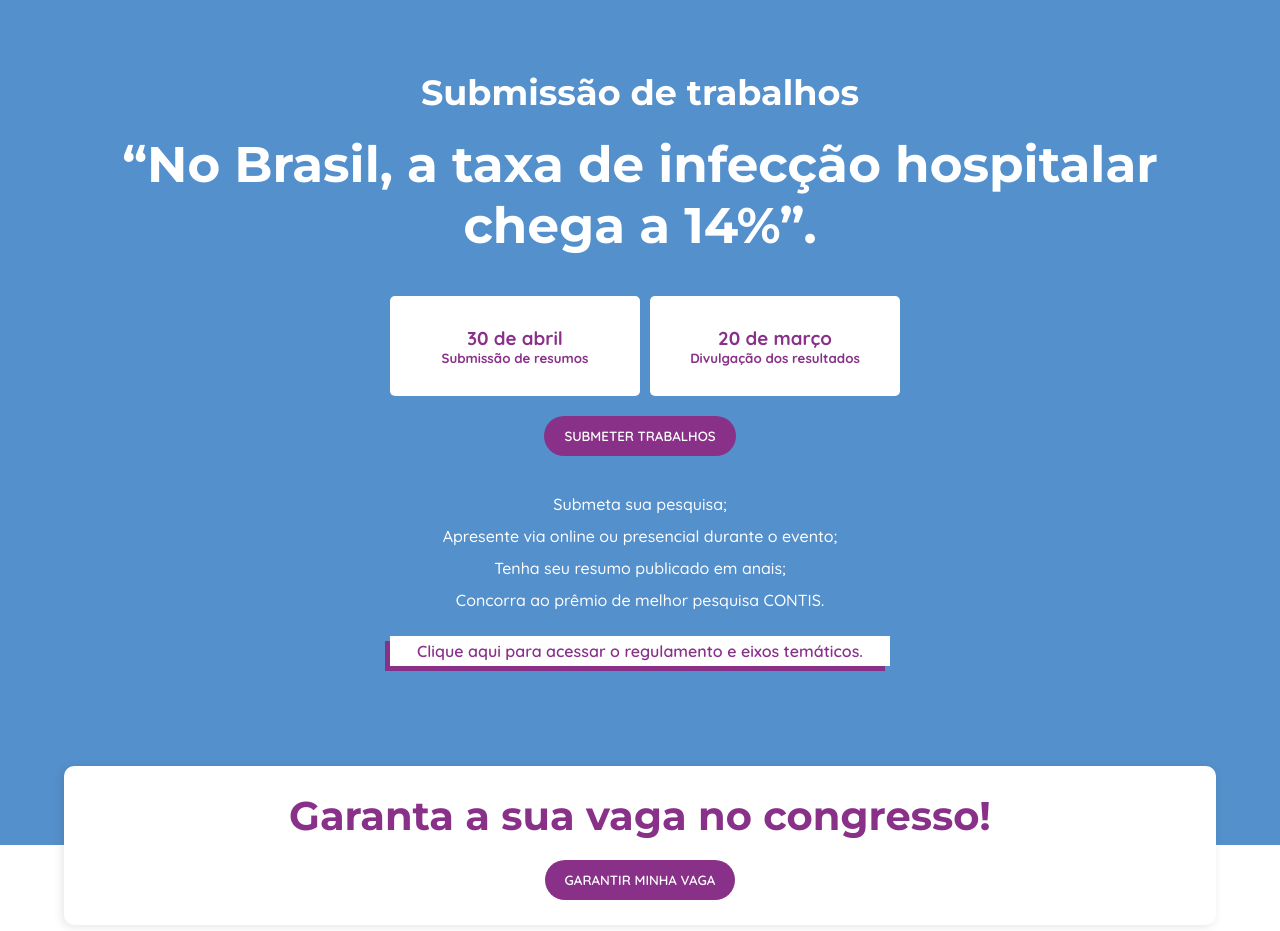
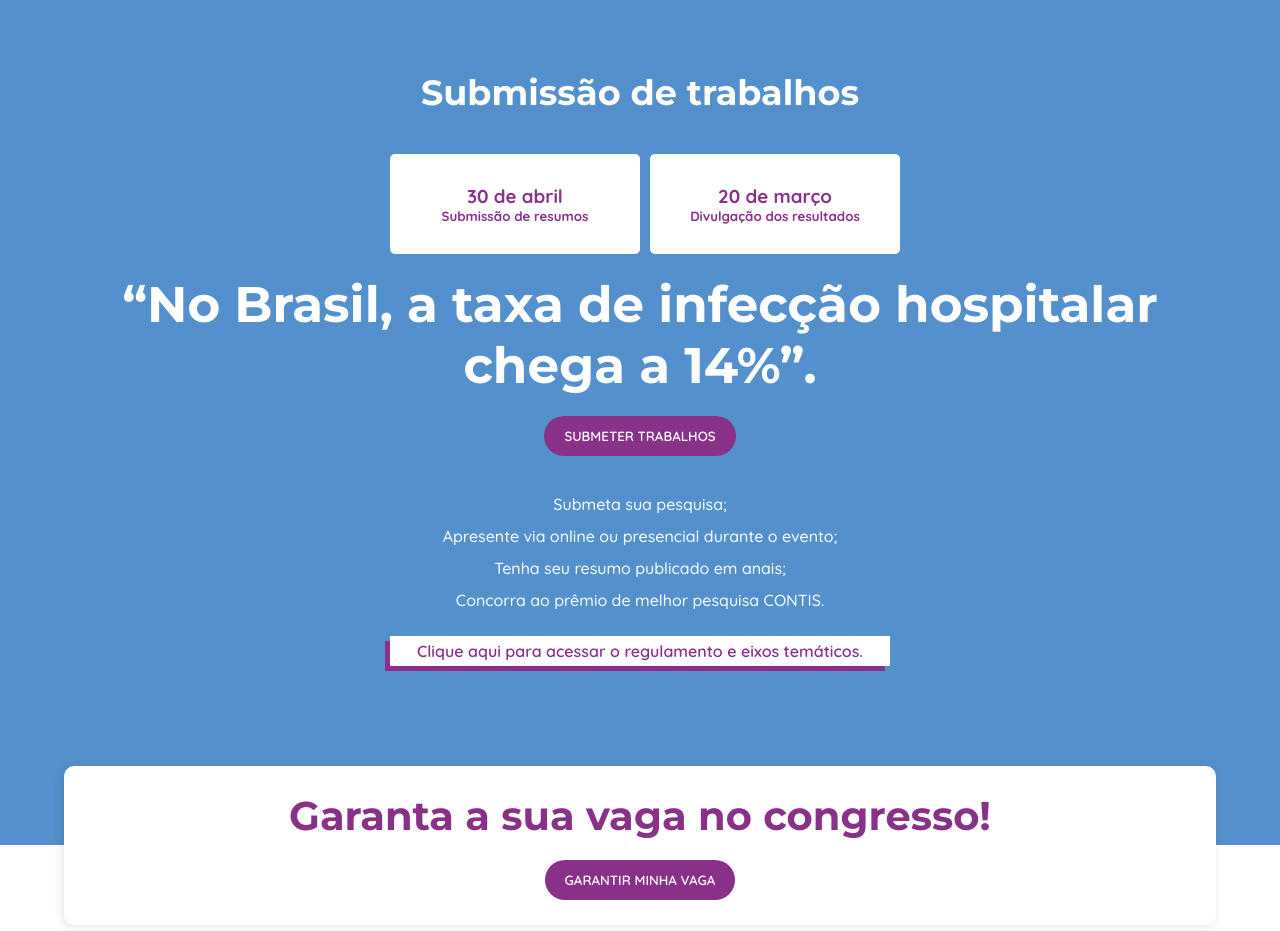
Before and after one commit to pedrohhcunha/congresso, a Next.js app: page / in a window 1280 px wide. Shown: the part 4260-5191 px from the top of the page. Built offline with nearby package versions, Linux system fonts and the light colour scheme.

Commit message:
Alterando a localização da frase

```diff
--- a/components/Trabalhos.jsx
+++ b/components/Trabalhos.jsx
@@ -6,9 +6,6 @@ export default function Trabalhos(props) {
         <section id="Trabahos" className={styles.section}>
             <h2 className={styles.titulo}>Submissão de trabalhos</h2>
             <div className={styles.topArea}>
-                <h2 className={styles.frase}>
-                    “No Brasil, a taxa de infecção hospitalar chega a 14%”.
-                </h2>
                 <div className={styles.datas}>
                     <div className={styles.data}>
                         <h3 className={styles.tituloData}>30 de abril</h3>
@@ -19,6 +16,9 @@ export default function Trabalhos(props) {
                         <h5 className={styles.textoData}>Divulgação dos resultados</h5>
                     </div>
                 </div>
+                <h2 className={styles.frase}>
+                    “No Brasil, a taxa de infecção hospitalar chega a 14%”.
+                </h2>
                 <div className="botoes">
                     <Button>Submeter trabalhos</Button>
                 </div>
```
